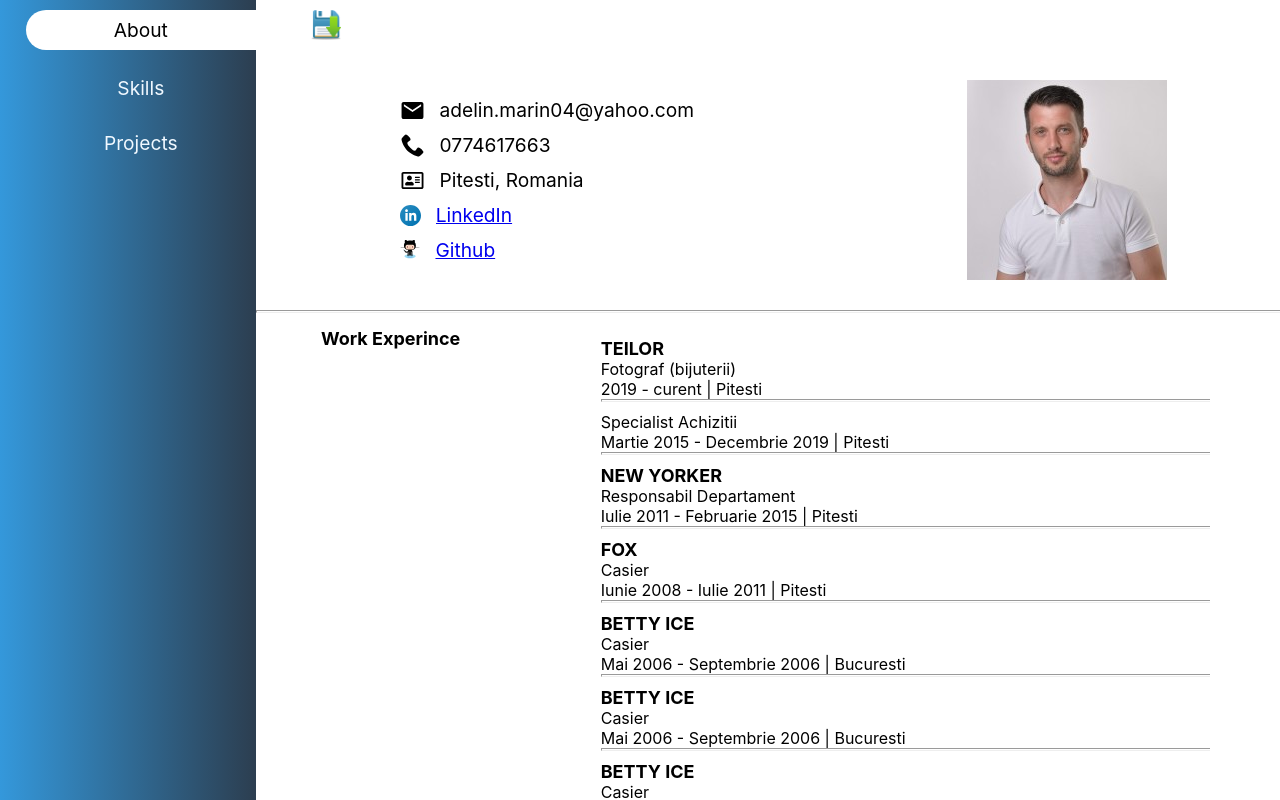
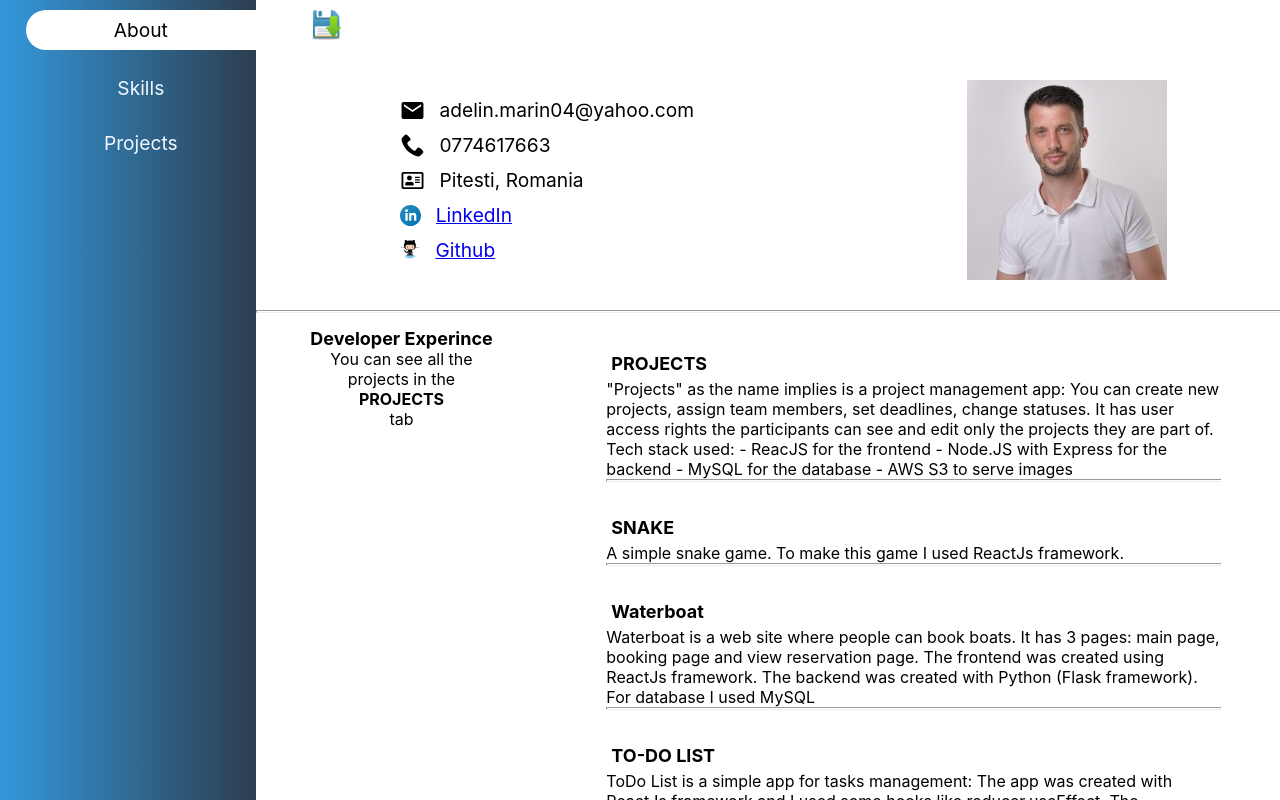
Before and after one commit to Adelin04/MyPortfolio, a React (Create React App) app: page / in a window 1280 px wide. Built offline with nearby package versions, Linux system fonts and the light colour scheme.

Commit message:
updated portfolio

```diff
--- a/src/components/About_Template.css
+++ b/src/components/About_Template.css
@@ -51,8 +51,68 @@
   height: 200px;
 }
 
-/* Experience */
+/* Developer Experience */
+.wrapper-developer-experince {
+  /*   display: flex;
+  justify-content: space-around;
+  align-items: flex-start;
+  width: 100%;
+  height: auto;
+  margin: 15px auto; */
+  display: flex;
+  justify-content: space-around;
+  align-items: flex-start;
+  width: 100%;
+  height: auto;
+  margin: 15px auto;
+}
 
+.wrapper-label-developer-experince {
+  display: flex;
+  flex-direction: column;
+  justify-content: center;
+  align-items: center;
+  width: auto;
+  margin: 0;
+  height: auto;
+}
+.wrapper-label-developer-experince span {
+  display: flex;
+  flex-direction: column;
+  justify-content: center;
+  align-items: center;
+  width: 160px;
+  text-align: center;
+  margin: auto;
+}
+
+.card-developer-experince {
+  /*   display: flex;
+  flex-direction: column;
+  justify-content: flex-start;
+  align-items: center;
+  width: 60%; */
+  display: flex;
+  flex-direction: column;
+  justify-content: center;
+  width: 60%;
+  height: auto;
+  margin: 5px;
+  overflow-y: visible;
+  overflow-x: hidden;
+}
+
+.wrapper-developer-experince-project {
+  display: flex;
+  flex-direction: column;
+  justify-content: space-around;
+  align-items: flex-start;
+  width: 100%;
+  height: auto;
+  margin: 15px auto;
+}
+
+/* Work Experience */
 .wrapper-work-experince {
   display: flex;
   justify-content: space-around;
@@ -78,6 +138,8 @@
   margin: 5px;
 }
 
+.project-title,
+.project-description,
 .job-title,
 .job-position,
 .job-from-to {
@@ -85,7 +147,9 @@
   height: auto;
 }
 
+.project-title,
 .job-title {
+  margin: 5px;
   font-size: large;
   font-weight: bolder;
 }
@@ -121,6 +185,7 @@ label {
 }
 
 .school-profile,
+.certification,
 .school-name,
 .school-from-to {
   width: auto;
@@ -188,6 +253,15 @@ label {
   justify-content: flex-start;
   width: auto;
   height: auto;
+  font-size: large;
+  font-weight: bolder;
+}
+
+li {
+  text-align: center;
+  width: auto;
+  padding: 0px 5px;
+  margin: 0px 5px;
 }
 
 .btn-save {
@@ -216,9 +290,11 @@ label {
   }
 } */
 
-@media screen and (max-width: 550px) {
+@media screen and (max-width: 700px) {
   label {
     display: flex;
+    justify-content: center;
+    align-items: center;
     width: auto;
     height: auto;
     margin: auto;
@@ -251,6 +327,27 @@ label {
     font-size: 15px;
   }
 
+  .wrapper-label-developer-experince {
+    display: flex;
+    flex-direction: column;
+    justify-content: center;
+    align-items: center;
+    width: auto;
+    margin: auto;
+    height: auto;
+  }
+
+  .wrapper-label-developer-experince span {
+    display: flex;
+    flex-direction: column;
+    justify-content: center;
+    align-items: center;
+    width: auto;
+    text-align: center;
+    margin: auto;
+  }
+
+  .wrapper-developer-experince,
   .wrapper-work-experince,
   .wrapper-education,
   .wrapper-certifications,
@@ -263,6 +360,7 @@ label {
   }
 
   .card-personalInfo,
+  .card-developer-experince,
   .card-work-experince,
   .card-education,
   .card-certifications,
--- a/src/components/About_Template.js
+++ b/src/components/About_Template.js
@@ -12,25 +12,25 @@ const CV_MARIN_ADELIN_MARIUS = CV_decoded;
 const doc = new jsPDF("p", "px", "letter");
 doc.addImage(CV_MARIN_ADELIN_MARIUS, "JPEG", 5, 10, 470, 700);
 doc.textWithLink("            ", 180, 95, {
-  url: "https://www.linkedin.com/in/adelin-marin-5b1a881b8/",
+  url: "https://www.linkedin.com/in/adelin-marin-5b1a881b8/"
 });
 doc.textWithLink("            ", 180, 106, {
-  url: "https://github.com/Adelin04",
+  url: "https://github.com/Adelin04"
 });
 doc.textWithLink("            ", 180, 118, {
-  url: "https://adelin-marin-portfolio.netlify.app",
+  url: "https://adelin-marin-portfolio.netlify.app"
 });
 
 const inlineStyle_icons = {
   width: "auto",
-  margin: "0px 15px",
+  margin: "0px 15px"
 };
 
 const inlineStyle_wrapper = {
   display: "flex",
   justifyContent: "center",
   alignItem: "center",
-  flexDirection: "column",
+  flexDirection: "column"
 };
 
 const About_Template = ({
@@ -40,6 +40,7 @@ const About_Template = ({
   schools,
   languages,
   certifications,
+  projects
 }) => {
   return (
     <div className="about_Template">
@@ -104,15 +105,59 @@ const About_Template = ({
           <img className="photo" src={personlInfo.photo} />
         </div>
         <hr style={{ height: "1px" }} />
+        <div className="wrapper-developer-experince">
+          <div className="wrapper-label-developer-experince">
+            <label>Developer Experince </label>
+            <span>
+              You can see all the projects in the{" "}
+              <Link
+                to={{ pathname: "/projects" }}
+                style={{
+                  textDecoration: "none ",
+                  fontWeight: "bolder",
+                  color: "black"
+                }}
+              >
+                PROJECTS
+              </Link>{" "}
+              tab
+            </span>
+          </div>
+          <div className="card-developer-experince">
+            {projects.map((project, index) => {
+              return (
+                <div
+                  className="wrapper-developer-experince-project"
+                  key={index}
+                >
+                  <p className="project-title">
+                    {project.title}
+                  </p>
+                  <p className="project-description">
+                    {project.description}
+                  </p>
+                  <hr style={{ height: "1px", color: "black" }} />
+                </div>
+              );
+            })}
+          </div>
+        </div>
+        <hr style={{ height: "1px" }} />
         <div className="wrapper-work-experince">
           <label>Work Experince</label>
           <div className="card-work-experince">
             {experince.map((exp, index) => {
               return (
                 <div className="wrapper-job" key={index}>
-                  <p className="job-title">{exp.title}</p>
-                  <p className="job-position">{exp.position}</p>
-                  <p className="job-from-to">{exp.from_to}</p>
+                  <p className="job-title">
+                    {exp.title}
+                  </p>
+                  <p className="job-position">
+                    {exp.position}
+                  </p>
+                  <p className="job-from-to">
+                    {exp.from_to}
+                  </p>
                   <hr style={{ height: "1px", color: "black" }} />
                 </div>
               );
@@ -126,9 +171,15 @@ const About_Template = ({
             {schools.map((school, index) => {
               return (
                 <div style={inlineStyle_wrapper} key={index}>
-                  <p className="school-profile">{school.profile}</p>
-                  <p className="school-name">{school.name}</p>
-                  <p className="school-from-to">{school.from_to}</p>
+                  <p className="school-profile">
+                    {school.profile}
+                  </p>
+                  <p className="school-name">
+                    {school.name}
+                  </p>
+                  <p className="school-from-to">
+                    {school.from_to}
+                  </p>
                   <hr style={{ height: "1px", color: "black" }} />
                 </div>
               );
@@ -145,6 +196,26 @@ const About_Template = ({
                   <p className="certification">
                     {certification.name} {`${certification.certification}`}
                   </p>
+                  <p>Modul 1 : Fundamentals of programming C/C++ Algorithms</p>
+                  <p>Modul 2 : C# OOP</p>
+                  <span>Modul 3 : </span>
+                  <div style={{ display: "flex" }}>
+                    <li> Python </li>
+                    <li> Flask</li>
+                    <li> Java Script </li>
+                    <li> React Js</li>
+                  </div>
+                  <span>Modul 4 :</span>
+                  <div style={{ display: "flex", flexWrap: "wrap" }}>
+                    <li> Java </li>
+                    <li> Spring Boot</li>
+                    <li> Maven </li>
+                    <li> Hibernate </li>
+                    <li> MySQL</li>
+                    <li>Cucumber</li>
+                    <li> Selenium </li>
+                  </div>
+
                   <hr style={{ height: "1px", color: "black" }} />
                 </div>
               );
--- a/src/components/page/About.js
+++ b/src/components/page/About.js
@@ -9,6 +9,7 @@ import githubIcon from "../icons/github2.svg";
 
 //Style
 import "./About.css";
+import ProjectsList from "./ProjectsList";
 
 const personalInfo = {
   email: "adelin.marin04@yahoo.com",
@@ -16,7 +17,7 @@ const personalInfo = {
   address: "Pitesti, Romania",
   linkedin: "https://www.linkedin.com/in/adelin-marin-5b1a881b8/",
   github: "https://github.com/Adelin04",
-  photo: "../Adelin.jpg",
+  photo: "../Adelin.jpg"
 };
 
 const iconsList = {
@@ -24,60 +25,93 @@ const iconsList = {
   email: emailIcon,
   address: addressIcon,
   linkedin: linkedinIcon,
-  github: githubIcon,
+  github: githubIcon
 };
+
+const projects = [
+  {
+    title: "PROJECTS",
+    description: `"Projects" as the name implies is a project management app:
+    You can create new projects, assign team members, set deadlines, change statuses.
+    It has user access rights the participants can see and edit only the projects they are part of.
+    Tech stack used:
+    -	ReacJS for the frontend
+    -	Node.JS with Express for the backend
+    -	MySQL for the database
+    -	AWS S3 to serve images`
+  },
+  {
+    title: "SNAKE",
+    description: `A simple snake game. To make this game I used ReactJs framework.`
+  },
+  {
+    title: "Waterboat",
+    description: `Waterboat is a web site where people can book boats.
+    It has 3 pages: main page, booking page and view reservation page.
+    The frontend was created using ReactJs framework.
+    The backend was created with Python (Flask framework).
+    For database I used MySQL
+    `
+  },
+  {
+    title: "TO-DO LIST",
+    description: `ToDo List is a simple app for tasks management:
+    The app was created with ReactJs framework and I used some hooks like reducer,useEffect.
+    The application saves the tasks in browser’s local storage.`
+  },
+  {
+    title: "BIBLIOTECH",
+    description: `Bibliotech is the backend of a book renting app.
+    This was a required task in module three of the courses I took at the 'Academia te fac programator'.
+    It uses 4 .txt files to store the data:
+    (DB_books,DB_reviews,
+    DB_transactions,DB_users).
+    In addition to the task’s requirements I created an algorithm that reads the text files and increment the number of the next item that will be added in the file to mimic the auto increment of a real database.
+`
+  }
+];
 
 const experince = [
   {
     title: "TEILOR",
     position: "Fotograf (bijuterii)",
-    from_to: "2019 - curent | Pitesti",
+    from_to: "2019 - curent | Pitesti"
   },
   {
     title: "",
     position: "Specialist Achizitii",
-    from_to: "Martie 2015 - Decembrie 2019 | Pitesti",
+    from_to: "Martie 2015 - Decembrie 2019 | Pitesti"
   },
   {
     title: "NEW YORKER",
     position: "Responsabil Departament",
-    from_to: "Iulie 2011 - Februarie 2015 | Pitesti",
+    from_to: "Iulie 2011 - Februarie 2015 | Pitesti"
   },
   {
     title: "FOX",
     position: "Casier",
-    from_to: "Iunie 2008 - Iulie 2011 | Pitesti",
-  },
-  {
+    from_to: "Iunie 2008 - Iulie 2011 | Pitesti"
+  }
+  /*   {
     title: "BETTY ICE",
     position: "Casier",
-    from_to: "Mai 2006 - Septembrie 2006 | Bucuresti",
-  },
-  {
-    title: "BETTY ICE",
-    position: "Casier",
-    from_to: "Mai 2006 - Septembrie 2006 | Bucuresti",
-  },
-  {
-    title: "BETTY ICE",
-    position: "Casier",
-    from_to: "Mai 2006 - Septembrie 2006 | Bucuresti",
-  },
+    from_to: "Mai 2006 - Septembrie 2006 | Bucuresti"
+  } */
 ];
 
 const schools = [
   {
     profile: "Tehnician,Electromecanica",
     name: 'Liceul ICM "DACIA" ',
-    from_to: "2004-2009 | Pitesti",
-  },
+    from_to: "2004-2009 | Pitesti"
+  }
+];
+
+const certifications = [
+  { name: "Acedemia Te Fac Programator", certification: "" }
 ];
 
 const languages = [{ language: "English", nivel: "Limited Work" }];
-
-const certifications = [
-  { name: "Acedemia Te Fac Programator", certification: "" },
-];
 
 const About = () => {
   return (
@@ -86,6 +120,7 @@ const About = () => {
         personlInfo={personalInfo}
         iconsList={iconsList}
         experince={experince}
+        projects={projects}
         schools={schools}
         languages={languages}
         certifications={certifications}
--- a/src/components/page/ProjectsList.js
+++ b/src/components/page/ProjectsList.js
@@ -71,8 +71,7 @@ const projects = [
     photo: "../to-do.png",
     description: `ToDo List is a simple app for tasks management:
     The app was created with ReactJs framework and I used some hooks like reducer,useEffect.
-    The application saves the tasks in browser’s local storage.
-`
+    The application saves the tasks in browser’s local storage.`
   },
   {
     title: "Bibliotech",
```
